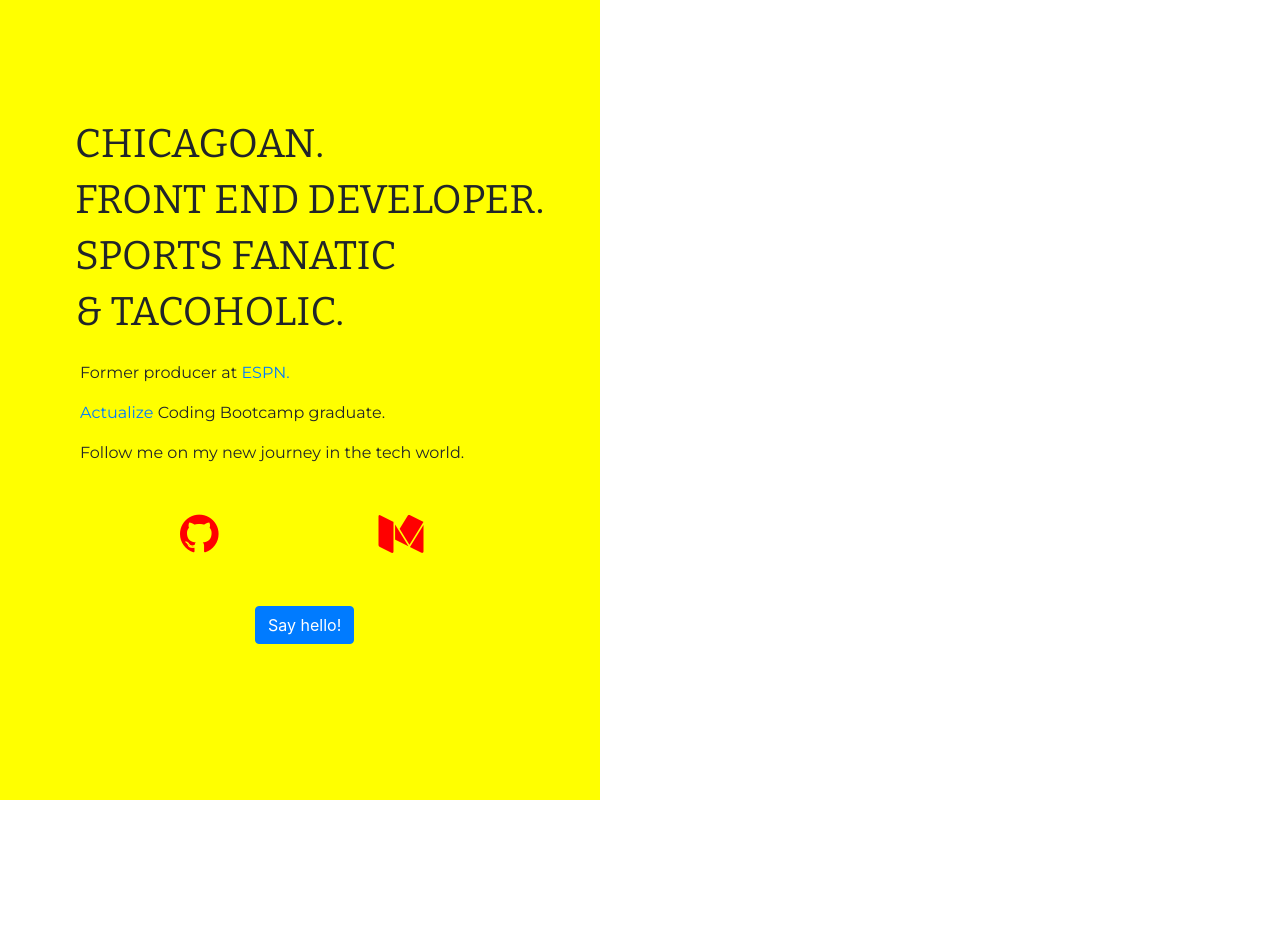
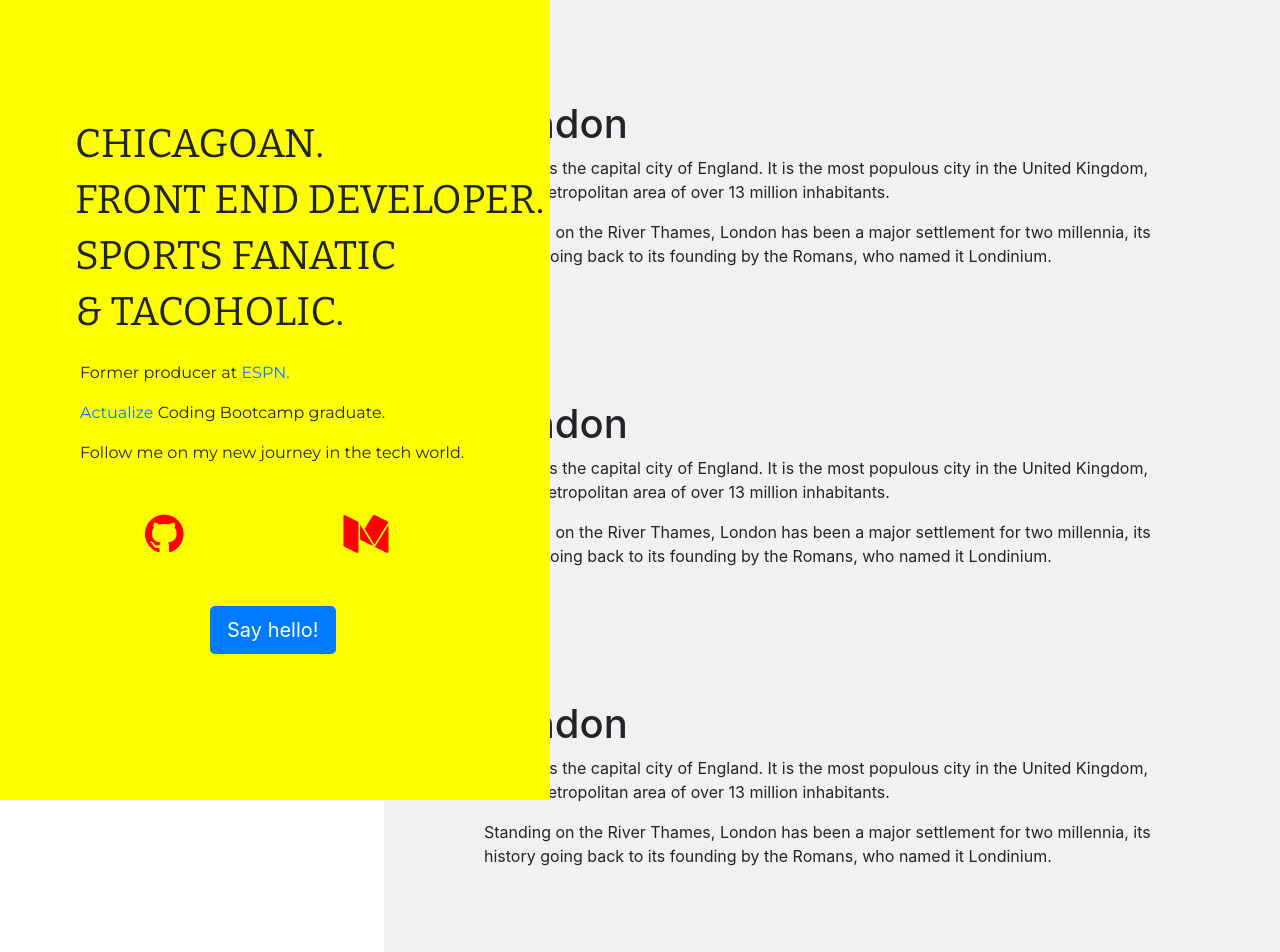
Before and after one commit to Tacoholic/personal_website, a Vue app: page / in a window 1280 px wide. Shown: the top 952 px of the page. Before the commit the page ends 800 px from the top, so only its background shows below. Built offline with nearby package versions, Linux system fonts and the light colour scheme.

Commit message:
added body

```diff
--- a/public/index.html
+++ b/public/index.html
@@ -5,6 +5,8 @@
     <meta http-equiv="X-UA-Compatible" content="IE=edge">
     <meta name="viewport" content="width=device-width,initial-scale=1.0">
     <link rel="icon" href="<%= BASE_URL %>favicon.ico">
+    <link rel="stylesheet" href="https://stackpath.bootstrapcdn.com/bootstrap/4.3.1/css/bootstrap.min.css" integrity="sha384-ggOyR0iXCbMQv3Xipma34MD+dH/1fQ784/j6cY/iJTQUOhcWr7x9JvoRxT2MZw1T" crossorigin="anonymous">
+
     <title>Christian Solis' Website</title>
   </head>
   <body>
@@ -12,6 +14,10 @@
       <strong>We're sorry but personal_website doesn't work properly without JavaScript enabled. Please enable it to continue.</strong>
     </noscript>
     <div id="app"></div>
+
+    <script src="https://code.jquery.com/jquery-3.3.1.slim.min.js" integrity="sha384-q8i/X+965DzO0rT7abK41JStQIAqVgRVzpbzo5smXKp4YfRvH+8abtTE1Pi6jizo" crossorigin="anonymous"></script>
+    <script src="https://cdnjs.cloudflare.com/ajax/libs/popper.js/1.14.7/umd/popper.min.js" integrity="sha384-UO2eT0CpHqdSJQ6hJty5KVphtPhzWj9WO1clHTMGa3JDZwrnQq4sF86dIHNDz0W1" crossorigin="anonymous"></script>
+    <script src="https://stackpath.bootstrapcdn.com/bootstrap/4.3.1/js/bootstrap.min.js" integrity="sha384-JjSmVgyd0p3pXB1rRibZUAYoIIy6OrQ6VrjIEaFf/nJGzIxFDsf4x0xIM+B07jRM" crossorigin="anonymous"></script>
     <!-- built files will be auto injected -->
   </body>
 </html>
--- a/src/views/Home.vue
+++ b/src/views/Home.vue
@@ -8,8 +8,6 @@
 
 
   <!-- Sidebar -->
-
-
  <div id="sidebar-wrapper">
 
     <div class="about">
@@ -33,13 +31,34 @@
     </div>
 
     <div>
-      <a class="btn btn-primary" href="mailto:@solischristian@gmail.com" role="button">Say hello!</a>
+      <a class="btn btn-primary btn-lg" href="mailto:@solischristian@gmail.com" role="button">Say hello!</a>
     </div>
   </div>
 
+  <div class="article">
+      <h1>London</h1>
+      <p>London is the capital city of England. It is the most populous city in the  United Kingdom, with a metropolitan area of over 13 million inhabitants.</p>
+      <p>Standing on the River Thames, London has been a major settlement for two millennia, its history going back to its founding by the Romans, who named it Londinium.</p>
+  </div>
+  <div class="article">
+      <h1>London</h1>
+      <p>London is the capital city of England. It is the most populous city in the  United Kingdom, with a metropolitan area of over 13 million inhabitants.</p>
+      <p>Standing on the River Thames, London has been a major settlement for two millennia, its history going back to its founding by the Romans, who named it Londinium.</p>
+  </div>
+  <div class="article">
+      <h1>London</h1>
+      <p>London is the capital city of England. It is the most populous city in the  United Kingdom, with a metropolitan area of over 13 million inhabitants.</p>
+      <p>Standing on the River Thames, London has been a major settlement for two millennia, its history going back to its founding by the Romans, who named it Londinium.</p>
+  </div>
+  <div class="article">
+      <h1>London</h1>
+      <p>London is the capital city of England. It is the most populous city in the  United Kingdom, with a metropolitan area of over 13 million inhabitants.</p>
+      <p>Standing on the River Thames, London has been a major settlement for two millennia, its history going back to its founding by the Romans, who named it Londinium.</p>
+  </div>
   </body>
 
 </template>
+
 
 
 <script>
@@ -63,7 +82,7 @@
  .fa-github {
   margin-top: 30px;
   color:red;
-  margin-left: 180px;
+  margin-left: 145px;
  }
 
  .fa-medium {
@@ -74,14 +93,14 @@
 
  .btn {
   margin-top: 50px;
-  margin-left: 255px;
+  margin-left: 210px;
   }
 
   #sidebar-wrapper {
     background-color: yellow;
     margin-left: -250px;
     left: 250px;
-    width: 600px;
+    width: 550px;
     position: fixed;
     height: 100%;
     overflow-y: auto;
@@ -89,4 +108,13 @@
     transition: all 0.4s ease 0s;
   }
 
+
+  .article {
+    float: right;
+    padding: 100px;
+    width: 70%;
+    background-color: #f1f1f1;
+    margin-left: 100px;
+    height: 300px; /* only for demonstration, should be removed */
+  }
 </style>
```
